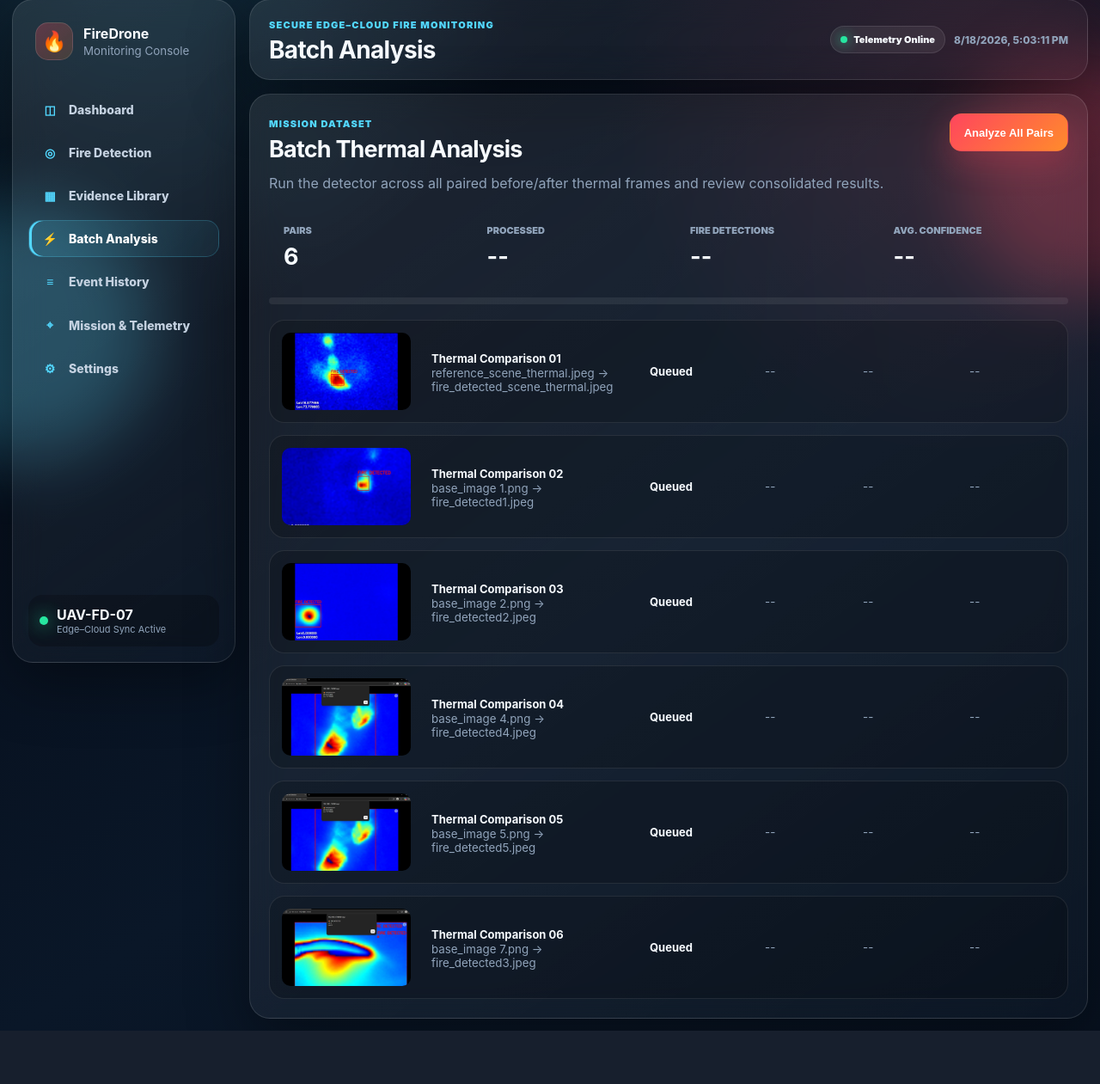
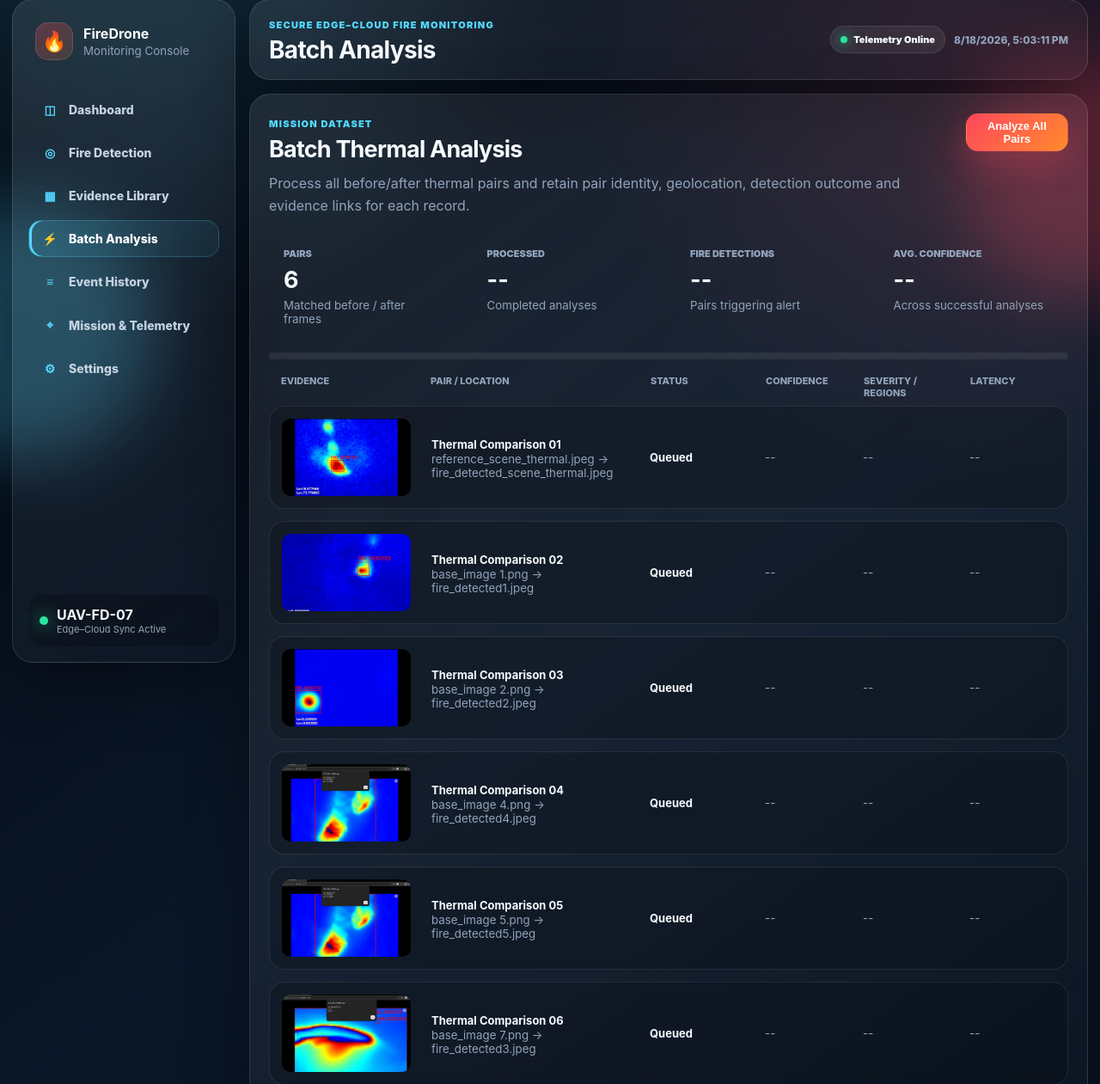
Before and after one commit to vsagar100/firedronedetector, a Flask app: page /batch in a window 1280 px wide. Shown: the part 15-1276 px from the top of the page at 86% size. Before the commit the page ends 1214 px from the top, so only its background shows below. Run offline with Flask 3, Linux system fonts and the light colour scheme.

Commit message:
Expand batch analysis listing with evidence and metadata

```diff
--- a/templates/batch.html
+++ b/templates/batch.html
@@ -1,9 +1,22 @@
 {% extends "base.html" %}
 {% block content %}
 <section class="panel glass">
-  <div class="panel-head"><div><span class="eyebrow">Mission Dataset</span><h2>Batch Thermal Analysis</h2><p>Run the detector across all paired before/after thermal frames and review consolidated results.</p></div><button id="runBatch" class="btn primary">Analyze All Pairs</button></div>
-  <div class="stats-grid compact-stats"><article class="stat"><span>Pairs</span><strong id="batchPairs">--</strong></article><article class="stat"><span>Processed</span><strong id="batchProcessed">--</strong></article><article class="stat"><span>Fire Detections</span><strong id="batchFires">--</strong></article><article class="stat"><span>Avg. Confidence</span><strong id="batchConfidence">--</strong></article></div>
+  <div class="panel-head">
+    <div>
+      <span class="eyebrow">Mission Dataset</span>
+      <h2>Batch Thermal Analysis</h2>
+      <p>Process all before/after thermal pairs and retain pair identity, geolocation, detection outcome and evidence links for each record.</p>
+    </div>
+    <button id="runBatch" class="btn primary">Analyze All Pairs</button>
+  </div>
+  <div class="stats-grid compact-stats">
+    <article class="stat"><span>Pairs</span><strong id="batchPairs">--</strong><small>Matched before / after frames</small></article>
+    <article class="stat"><span>Processed</span><strong id="batchProcessed">--</strong><small>Completed analyses</small></article>
+    <article class="stat"><span>Fire Detections</span><strong id="batchFires">--</strong><small>Pairs triggering alert</small></article>
+    <article class="stat"><span>Avg. Confidence</span><strong id="batchConfidence">--</strong><small>Across successful analyses</small></article>
+  </div>
   <div class="progress-track"><i id="batchProgress"></i></div>
+  <div class="batch-header"><span>Evidence</span><span>Pair / Location</span><span>Status</span><span>Confidence</span><span>Severity / Regions</span><span>Latency</span></div>
   <div id="batchResults" class="batch-results"></div>
 </section>
 {% endblock %}
```
